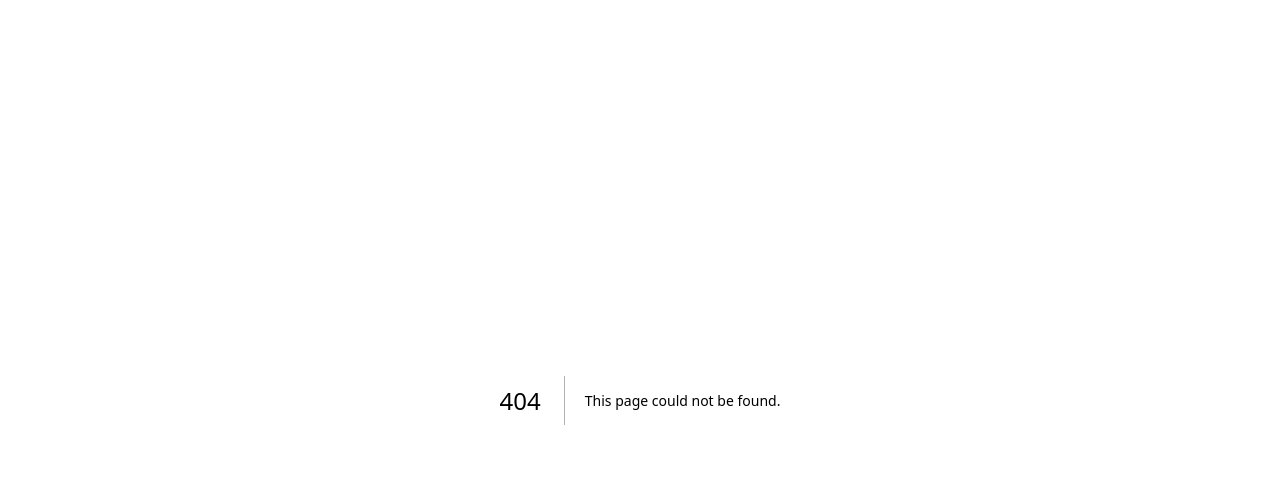
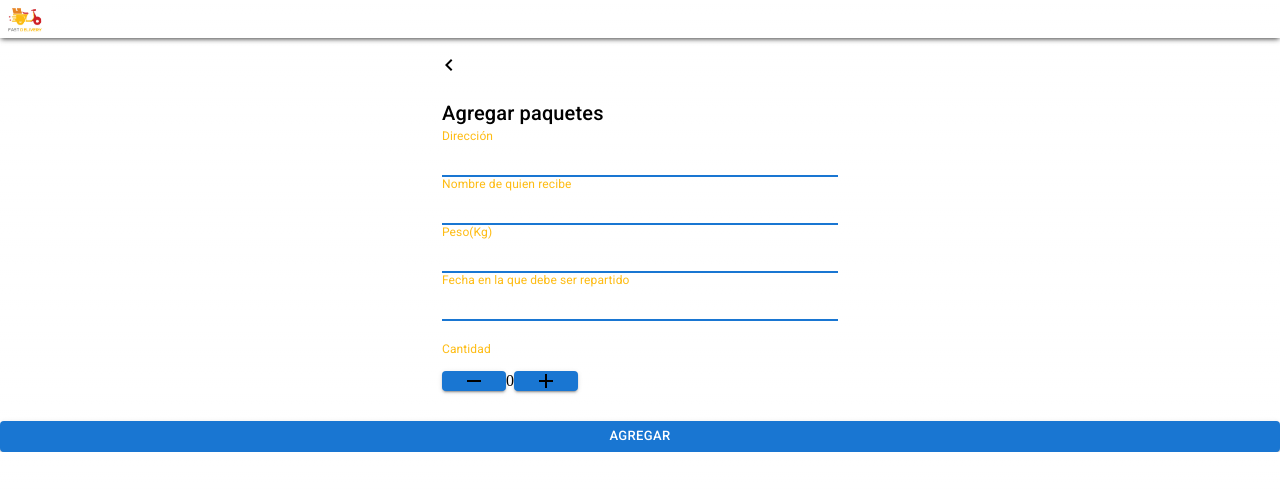
Before and after one commit to MatiasNasif/Fast-delivery, a Next.js app in the folder client/: page /views/add-package in a window 1280 px wide. Before the commit this address had no page. Shown: the top 490 px of the page. Built offline with nearby package versions, Linux system fonts and the light colour scheme.

Commit message:
feat: add add-package view

```diff
--- /dev/null
+++ b/client/src/pages/views/add-package.tsx
@@ -0,0 +1,103 @@
+import ArrowApp from '@/commons/ArrowApp';
+import Header from '@/commons/header';
+import {
+  Typography,
+  Box,
+  TextField,
+  FormControl,
+  Button,
+  InputLabel,
+  Container,
+} from '@mui/material';
+import styles from '../../styles/AddPackage.module.css';
+import AddIcon from '@mui/icons-material/Add';
+import RemoveIcon from '@mui/icons-material/Remove';
+import { useState } from 'react';
+import ButtonApp from '@/commons/ButtonApp';
+
+const AddPackage = () => {
+  const [count, setCount] = useState(0);
+  const IncNum = () => {
+    setCount(count + 1);
+  };
+  const DecNum = () => {
+    if (count > 0) setCount(count - 1);
+    else {
+      setCount(0);
+      alert('min limit reached');
+    }
+  };
+  return (
+    <>
+      <Header />
+      <Container maxWidth={'xs'}>
+        <Box className={styles.arrow}>
+          <ArrowApp />
+        </Box>
+        <Box>
+          <Typography variant="h6" className={styles.wordAdd}>
+            Agregar paquetes
+          </Typography>
+        </Box>
+        <FormControl className={styles.formAdd}></FormControl>
+        <TextField
+          label="Dirección"
+          InputLabelProps={{ className: styles.labelColor }}
+          variant="standard"
+          className={styles.input}
+          focused
+          fullWidth
+        />
+        <TextField
+          label="Nombre de quien recibe"
+          InputLabelProps={{ className: styles.labelColor }}
+          variant="standard"
+          className={styles.input}
+          focused
+          fullWidth
+        />
+        <TextField
+          label="Peso(Kg)"
+          InputLabelProps={{ className: styles.labelColor }}
+          variant="standard"
+          className={styles.input}
+          focused
+          fullWidth
+        />
+        <TextField
+          label="Fecha en la que debe ser repartido"
+          InputLabelProps={{ className: styles.labelColor }}
+          variant="standard"
+          className={styles.input}
+          focused
+          fullWidth
+        />
+        <InputLabel
+          sx={{ fontSize: '12px', marginTop: '20px' }}
+          className={styles.labelColor}
+          focused={true}
+        >
+          Cantidad
+        </InputLabel>
+        <Box>
+          <Box className={styles.boxContainIconsPackage}>
+            <Button onClick={DecNum} variant="contained" className={styles.buttonRemovePackage}>
+              <RemoveIcon sx={{ color: 'black' }} />
+            </Button>
+
+            {count}
+
+            <Button onClick={IncNum} variant="contained" className={styles.buttonAddPackage}>
+              <AddIcon sx={{ color: 'black' }} />
+            </Button>
+          </Box>
+        </Box>
+      </Container>
+      <Box className={styles.boxContainer}>
+        <ButtonApp>Agregar</ButtonApp>
+      </Box>
+    </>
+  );
+};
+
+export default AddPackage;
--- /dev/null
+++ b/client/src/styles/AddPackage.module.css
@@ -0,0 +1,55 @@
+.arrow{
+    margin-left: -3%;
+}
+
+.wordAdd {
+  font-size: 18px;
+  font-weight: bold;
+  margin-top: 2px;
+}
+
+.formAdd {
+  margin-bottom: 30px;
+  display: flex;
+  justify-content: 'center';
+  max-width: 100%;
+}
+
+.labelColor {
+  color: #febc14 !important;
+  font-weight: 400;
+  fill: solid;
+  font-style: regular;
+  text-decoration-color: blue !important;
+}
+
+.input{
+    margin-top: 20px;
+}
+
+.boxContainIconsPackage {
+  display: flex;
+  margin-top: 13px;
+  margin-bottom: 30px;
+  align-items: center;
+}
+
+.buttonRemovePackage {
+  height: 20px;
+  min-width: 13px;
+  padding: 12px 1px 12px 1px;
+  margin-right: 13px;
+  border: 1px;
+  background-color: white;
+  border-color: #b2bcca;
+}
+
+.buttonAddPackage {
+  height: 20px;
+  padding: 12px 1px 12px 1px;
+  min-width: 13px;
+  margin-left: 13px;
+  border: 1px;
+  background-color: white;
+  border-color: #b2bcca;
+}
```
